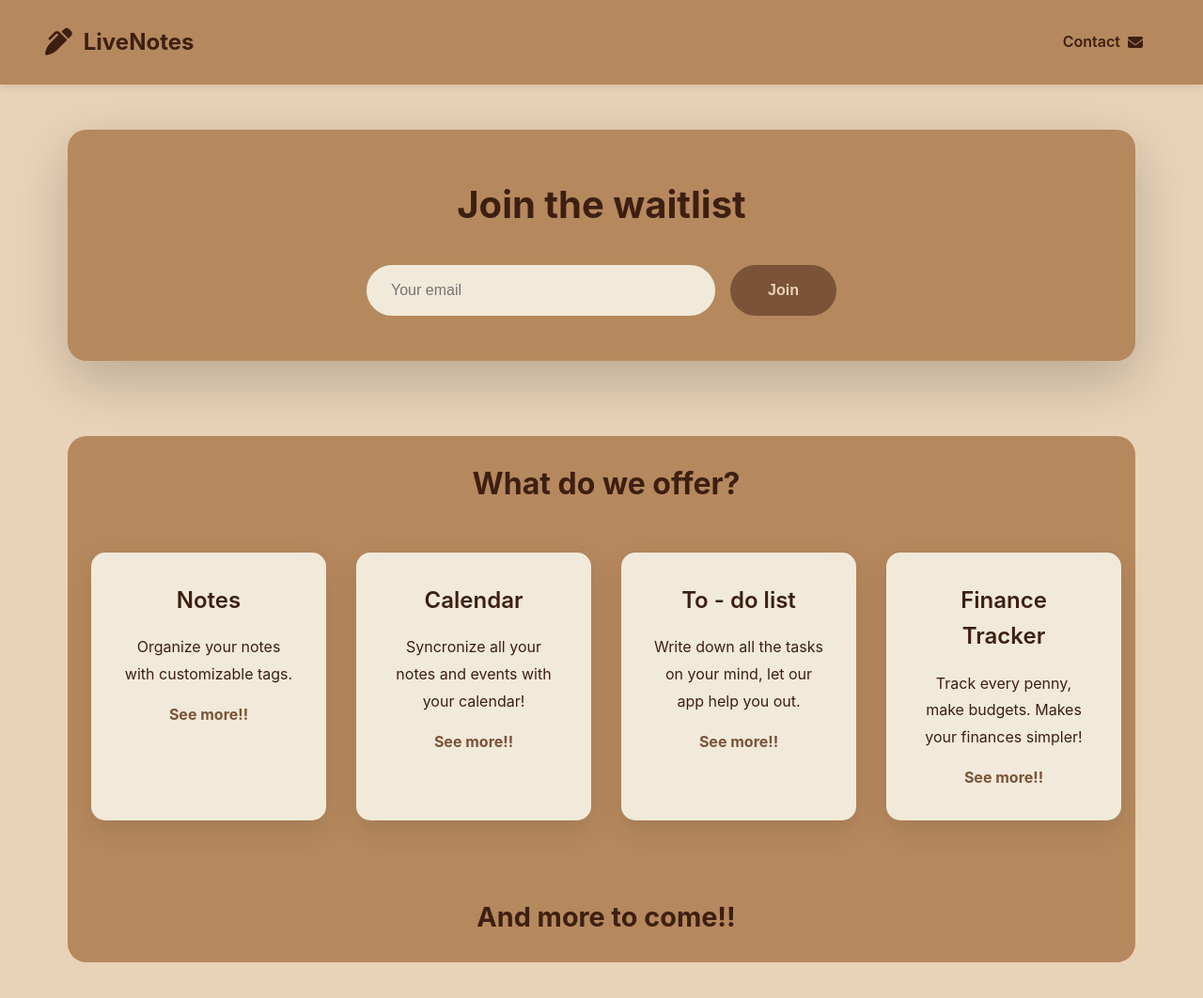
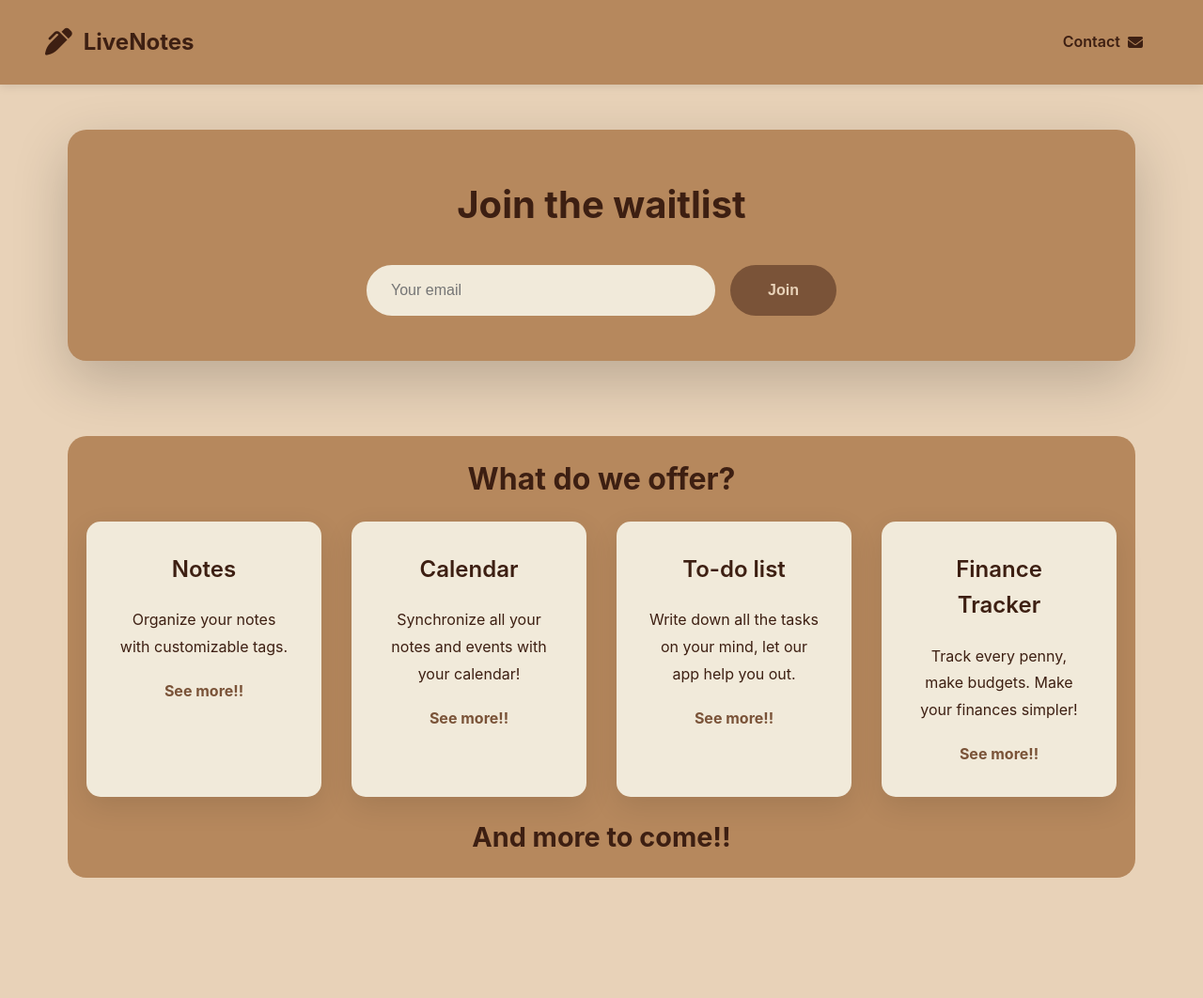
Before and after one commit to Rackxso/LiveNotesLandingPage, a website: page public/index.html in a window 1280 px wide. Shown: the whole page at 94% size. After the commit the page ends 982 px from the top, so only its background shows below. Drawn offline with Linux system fonts and the light colour scheme.

Commit message:
estilos y gramática corregidos

```diff
--- a/public/index.html
+++ b/public/index.html
@@ -37,12 +37,12 @@
                 </div>
                 <div class="feature-card">
                     <h3 class="feature-title">Calendar</h3>
-                    <p class="feature-description">Syncronize all your notes and events
+                    <p class="feature-description">Synchronize all your notes and events
                         with your calendar!</p>
                     <a href="" class="feature-link">See more!!</a>
                 </div>
                 <div class="feature-card">
-                    <h3 class="feature-title">To - do list</h3>
+                    <h3 class="feature-title">To-do list</h3>
                     <p class="feature-description">Write down all the tasks on
                         your mind, let our app help you out.</p>
                     <a href="" class="feature-link">See more!!</a>
@@ -50,7 +50,7 @@
                 <div class="feature-card">
                     <h3 class="feature-title">Finance Tracker</h3>
                     <p class="feature-description">Track every penny, make
-                        budgets. Makes your finances
+                        budgets. Make your finances
                         simpler!</p>
                     <a href="" class="feature-link">See more!!</a>
                 </div>
--- a/public/styles.css
+++ b/public/styles.css
@@ -151,7 +151,7 @@ main {
     text-align: center;
     animation: fadeInUp 0.6s ease-out 0.2s both;
     background: #B6885D;
-    padding: 25px;
+    padding: 20px;
     border-radius: 20px;
     color: #3D1F12;
     display: grid;
@@ -159,7 +159,7 @@ main {
 
 .features-title {
     font-size: 2rem;
-    margin-bottom: 3rem;
+    margin-bottom: 20px;
     font-weight: bold;
 }
 
@@ -168,7 +168,7 @@ main {
     grid-template-columns: repeat(4, minmax(250px, 380px));
     gap: 2rem;
     justify-self: center;
-    margin-bottom: 3rem;
+    margin-bottom: 20px;
 }
 
 .feature-card {
@@ -189,14 +189,14 @@ main {
 .feature-title {
     font-size: 1.5rem;
     color: #3D1F12;
-    margin-bottom: 1rem;
+    margin-bottom: 20px;
     font-weight: 600;
 }
 
 .feature-description {
     color: #3D1F12;
     line-height: 1.8;
-    margin-bottom: 1rem;
+    margin-bottom: 20px;
 }
 
 .feature-link {
@@ -214,7 +214,6 @@ main {
 .features-footer {
     color: #3D1F12;
     font-size: 1.8rem;
-    margin-top: 2rem;
     font-weight: bold;
 }
 
```
